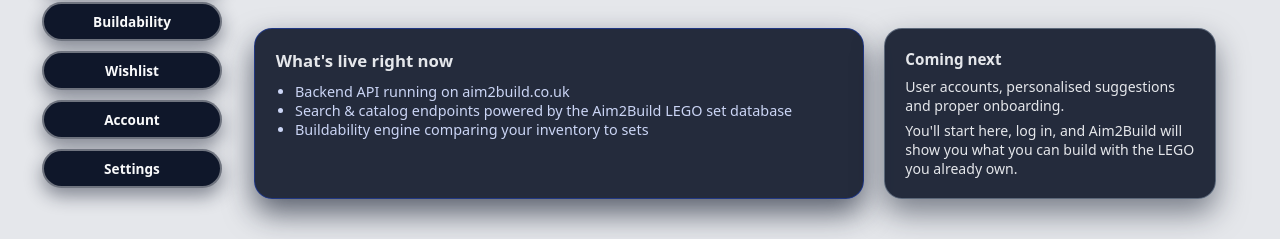
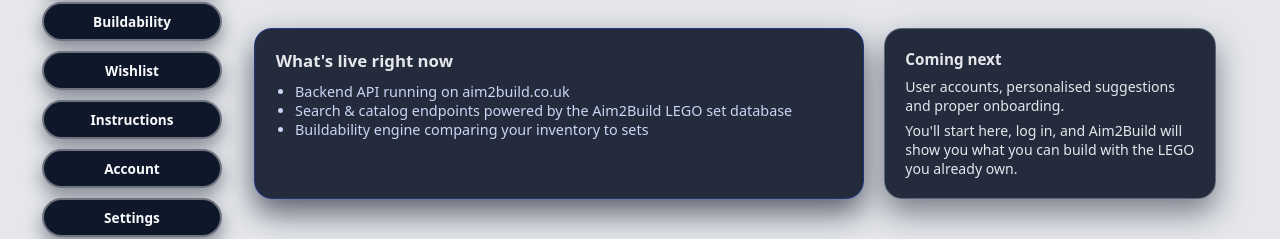
Before and after one commit to andycann44/aim2build-app, a React (Vite) app in the folder frontend/: page / in a window 1280 px wide. Shown: the part 385-624 px from the top of the page. Built offline with nearby package versions, Linux system fonts and the light colour scheme; no server answers.

Commit message:
Add Instructions pill + instructions search page

```diff
--- a/frontend/src/App.tsx
+++ b/frontend/src/App.tsx
@@ -6,6 +6,7 @@ import BuildabilityOverviewPage from "./pages/BuildabilityOverviewPage";
 import InventoryPage from "./pages/InventoryPage";
 import MySetsPage from "./pages/MySetsPage";
 import WishlistPage from "./pages/WishlistPage";
+import InstructionsSearchPage from "./pages/InstructionsSearchPage";
 import SettingsPage from "./pages/SettingsPage";
 import BuildabilityDetailsPage from "./pages/BuildabilityDetailsPage";
 import MissingPartsPage from "./pages/MissingPartsPage";
@@ -19,7 +20,7 @@ import ResetPasswordPage from "./pages/ResetPasswordPage";
 import { initSessionIdleGuard } from "./utils/sessionGuard";
 import BuildabilityDiscoverPage from "./pages/BuildabilityDiscoverPage";
 import SetPage from "./pages/SetPage";
-import { getToken } from "./utils/auth"; // <-- ADD THIS
+import { getToken } from "./utils/auth";
 
 const App: React.FC = () => {
   const nav = useNavigate();
@@ -65,6 +66,11 @@ const App: React.FC = () => {
               Wishlist
             </NavLink>
 
+            {/* NEW: Instructions (under Wishlist) */}
+            <NavLink to="/instructions" className={({ isActive }) => (isActive ? "nav-link active" : "nav-link")}>
+              Instructions
+            </NavLink>
+
             <NavLink to="/account" className={({ isActive }) => (isActive ? "nav-link active" : "nav-link")}>
               Account
             </NavLink>
@@ -79,8 +85,10 @@ const App: React.FC = () => {
           <Routes>
             <Route path="/" element={<HomePage />} />
             <Route path="/set/:setNum" element={<SetPage />} />
+
             <Route path="/search" element={<SearchPage />} />
             <Route path="/my-sets" element={<MySetsPage />} />
+
             <Route path="/inventory" element={<InventoryPage />} />
             <Route path="/inventory/edit" element={<InventoryEditPage />} />
             <Route path="/inventory/add" element={<InventoryAddCategoriesPage />} />
@@ -93,8 +101,13 @@ const App: React.FC = () => {
             <Route path="/buildability/discover" element={<BuildabilityDiscoverPage />} />
 
             <Route path="/wishlist" element={<WishlistPage />} />
+
+            {/* NEW: Instructions Search */}
+            <Route path="/instructions" element={<InstructionsSearchPage />} />
+
             <Route path="/account" element={<AccountPage />} />
             <Route path="/settings" element={<SettingsPage />} />
+
             <Route path="/login" element={<AccountPage />} />
             <Route path="/Login" element={<Navigate to="/login" replace />} />
             <Route path="/reset-password" element={<ResetPasswordPage />} />
```
